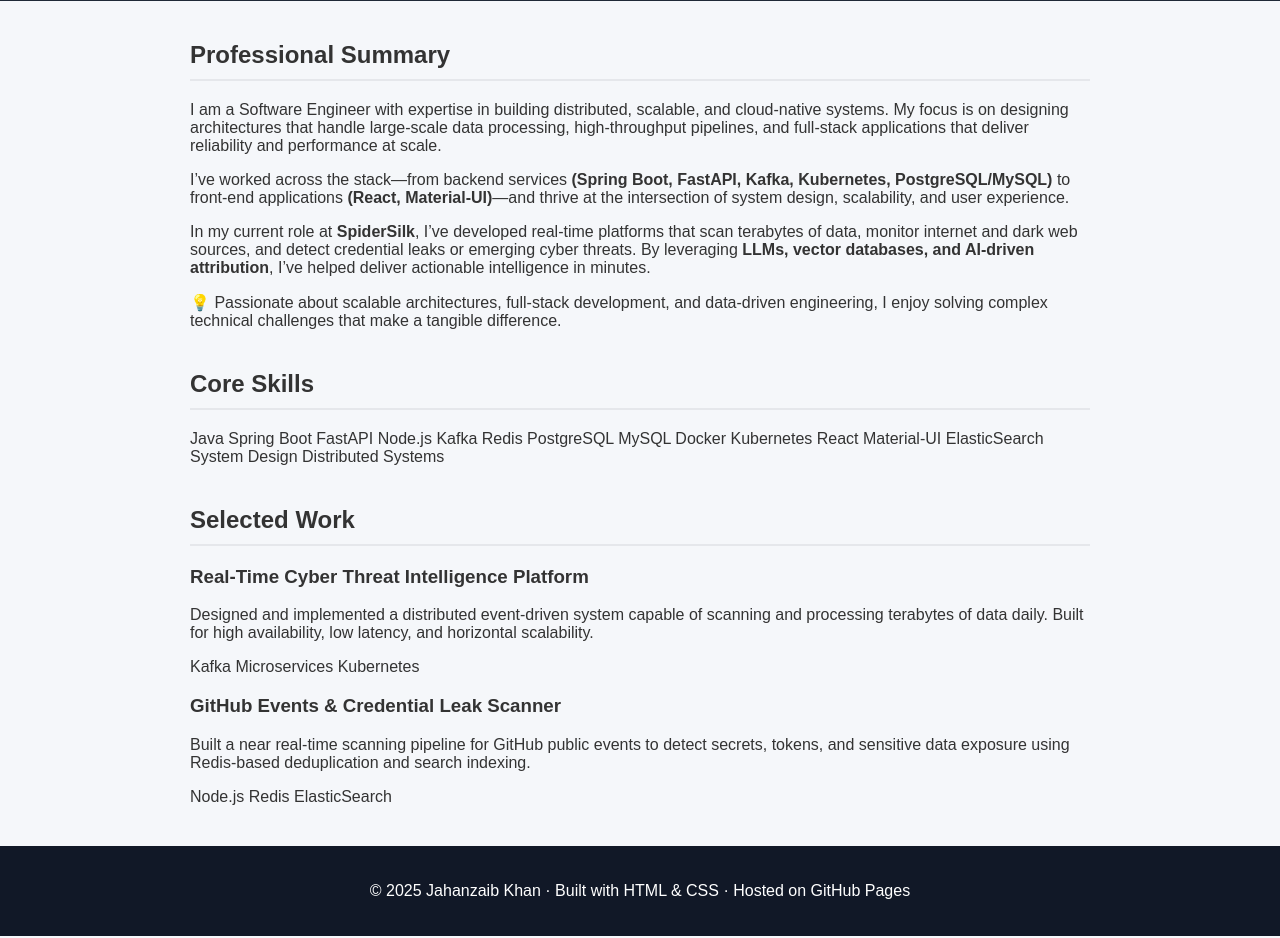
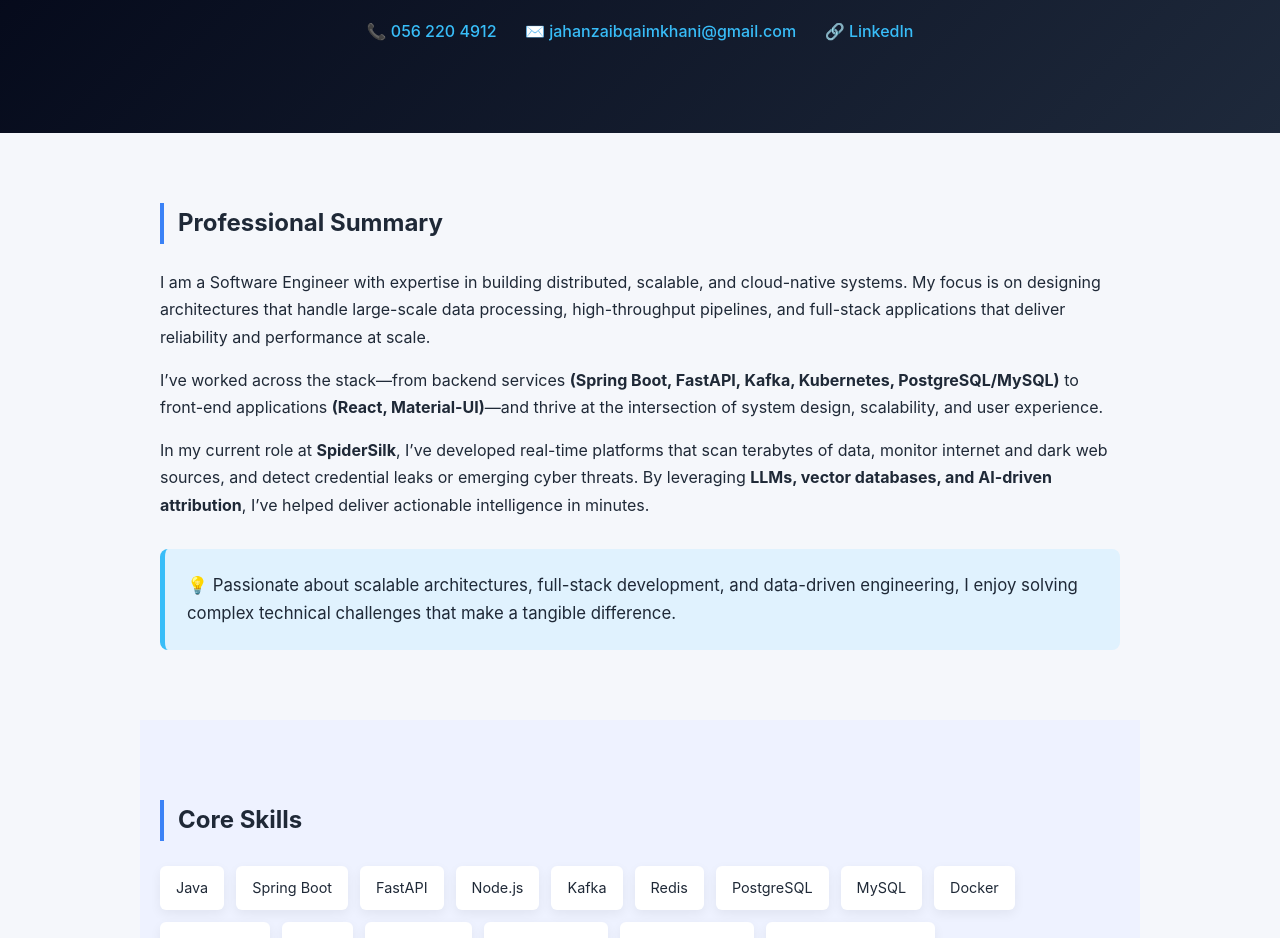
Before and after one commit to jjkkgmail/jjkkgmail.github.io, a plain HTML site: page index.html in a window 1280 px wide. Shown: the part 212-1150 px from the top of the page. Drawn offline with Linux system fonts and the light colour scheme.

Commit message:
Update style.css

```diff
--- a/style.css
+++ b/style.css
@@ -1,48 +1,131 @@
-body {
-    font-family: Arial, sans-serif;
-    margin: 0;
-    background: #f5f7fa;
-    color: #333;
+* {
+    box-sizing: border-box;
 }
 
-header {
-    background: #1f2937;
-    color: white;
-    padding: 40px;
+body {
+    margin: 0;
+    font-family: -apple-system, BlinkMacSystemFont, "Segoe UI", Roboto, Arial;
+    background: #f5f7fb;
+    color: #1f2937;
+    line-height: 1.7;
+}
+
+/* HERO */
+.hero {
+    background: linear-gradient(135deg, #020617, #1e293b);
+    color: #ffffff;
+    padding: 80px 20px;
     text-align: center;
 }
 
-section {
+.hero-content {
     max-width: 900px;
-    margin: 40px auto;
+    margin: auto;
+}
+
+.hero h1 {
+    font-size: 2.8rem;
+    margin: 0;
+}
+
+.role {
+    margin-top: 10px;
+    font-size: 1.3rem;
+    color: #94a3b8;
+}
+
+.contact {
+    margin-top: 20px;
+}
+
+.contact a {
+    display: inline-block;
+    margin: 8px 12px;
+    color: #38bdf8;
+    text-decoration: none;
+    font-weight: 500;
+}
+
+.contact a:hover {
+    text-decoration: underline;
+}
+
+/* SECTIONS */
+.section {
+    max-width: 1000px;
+    margin: 70px auto;
     padding: 0 20px;
 }
 
-h2 {
-    border-bottom: 2px solid #e5e7eb;
-    padding-bottom: 10px;
+.section.alt {
+    background: #eef2ff;
+    padding: 60px 20px;
 }
 
-.card {
-    background: white;
-    padding: 20px;
-    margin-top: 20px;
-    border-radius: 8px;
-    box-shadow: 0 4px 10px rgba(0,0,0,0.05);
+.section h2 {
+    margin-bottom: 25px;
+    border-left: 4px solid #3b82f6;
+    padding-left: 14px;
 }
 
-footer {
-    text-align: center;
-    padding: 20px;
-    background: #111827;
-    color: white;
+/* CALLOUT */
+.callout {
+    margin-top: 30px;
+    padding: 22px;
+    background: #e0f2fe;
+    border-left: 5px solid #38bdf8;
+    border-radius: 8px;
+    font-size: 1.05rem;
 }
 
-.highlight {
-    margin-top: 20px;
-    padding: 18px 22px;
-    background: #f0f9ff;
-    border-left: 4px solid #38bdf8;
+/* SKILLS */
+.skills {
+    display: flex;
+    flex-wrap: wrap;
+    gap: 12px;
+}
+
+.skills span {
+    background: #ffffff;
+    padding: 10px 16px;
     border-radius: 6px;
-    font-size: 1.05rem;
+    box-shadow: 0 4px 12px rgba(0,0,0,0.06);
+    font-size: 0.9rem;
 }
+
+/* PROJECTS */
+.projects {
+    display: grid;
+    grid-template-columns: repeat(auto-fit, minmax(300px, 1fr));
+    gap: 24px;
+}
+
+.project {
+    background: #ffffff;
+    padding: 28px;
+    border-radius: 12px;
+    box-shadow: 0 12px 30px rgba(0,0,0,0.06);
+}
+
+.project h3 {
+    margin-top: 0;
+}
+
+.tags span {
+    display: inline-block;
+    margin: 6px 6px 0 0;
+    background: #dbeafe;
+    color: #1e40af;
+    padding: 5px 10px;
+    border-radius: 14px;
+    font-size: 0.8rem;
+}
+
+/* FOOTER */
+footer {
+    background: #020617;
+    color: #94a3b8;
+    text-align: center;
+    padding: 25px 20px;
+    font-size: 0.9rem;
+}
```
